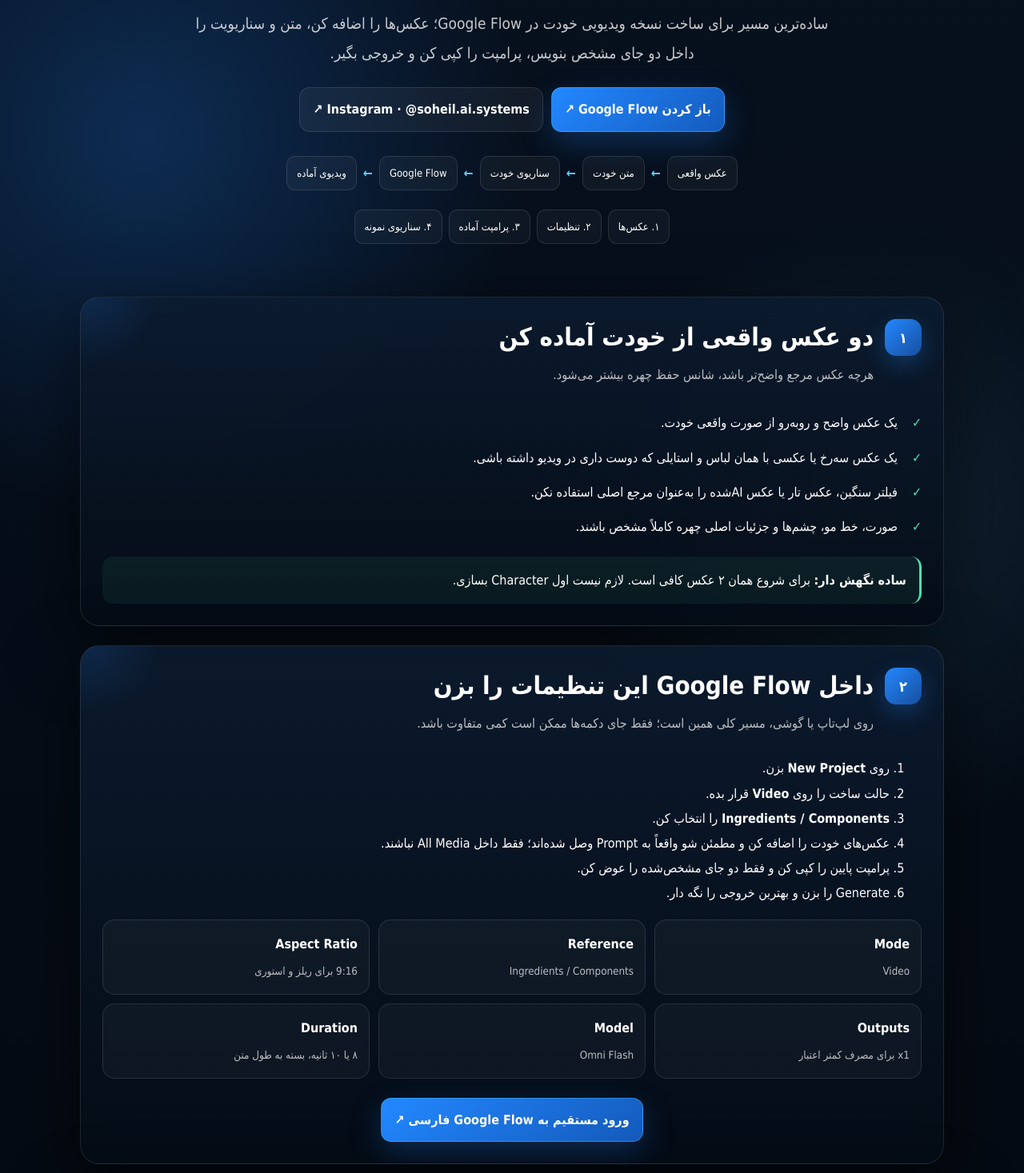
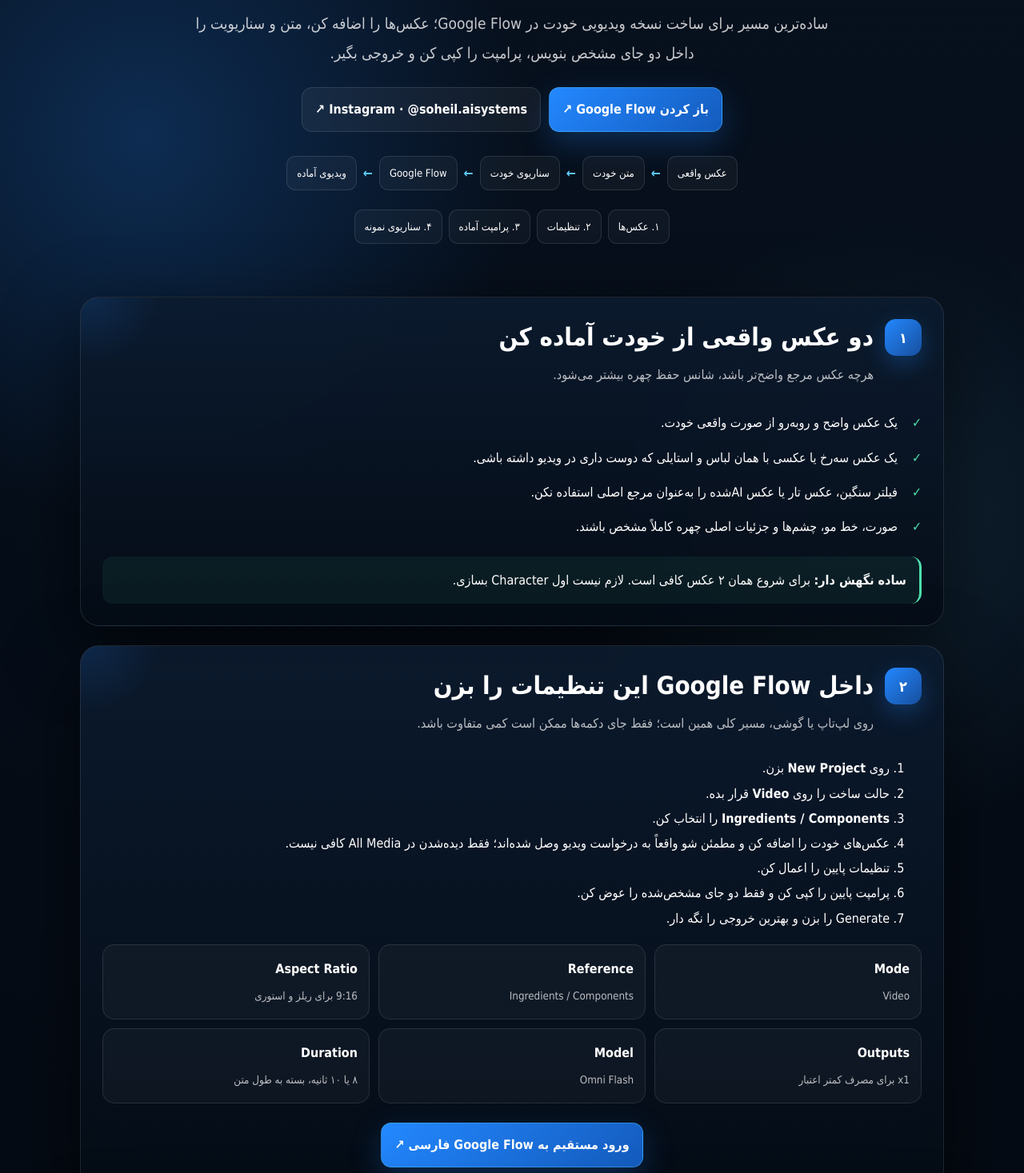
Before and after one commit to soheil78ai/characters, a plain HTML site: page index.html in a window 1280 px wide. Shown: the part 307-1774 px from the top of the page at 80% size. Drawn offline with Linux system fonts and the light colour scheme.

Commit message:
Fix Instagram handle to @soheil.aisystems

```diff
--- a/index.html
+++ b/index.html
@@ -64,7 +64,7 @@
     <p class="lead">ساده‌ترین مسیر برای ساخت نسخه ویدیویی خودت در Google Flow؛ عکس‌ها را اضافه کن، متن و سناریویت را داخل دو جای مشخص بنویس، پرامپت را کپی کن و خروجی بگیر.</p>
     <div class="hero-actions">
       <a class="btn primary" href="https://labs.google/fx/fa/tools/flow" target="_blank" rel="noopener">باز کردن Google Flow ↗</a>
-      <a class="btn" href="https://www.instagram.com/soheil.ai.systems/" target="_blank" rel="noopener">Instagram · @soheil.ai.systems ↗</a>
+      <a class="btn" href="https://www.instagram.com/soheil.aisystems/" target="_blank" rel="noopener">Instagram · @soheil.aisystems ↗</a>
     </div>
     <div class="flow"><span>عکس واقعی</span><b class="arrow">←</b><span>متن خودت</span><b class="arrow">←</b><span>سناریوی خودت</span><b class="arrow">←</b><span>Google Flow</span><b class="arrow">←</b><span>ویدیوی آماده</span></div>
     <div class="nav"><a href="#photos">۱. عکس‌ها</a><a href="#flow">۲. تنظیمات</a><a href="#prompt">۳. پرامپت آماده</a><a href="#example">۴. سناریوی نمونه</a></div>
@@ -87,7 +87,8 @@
       <li>روی <b>New Project</b> بزن.</li>
       <li>حالت ساخت را روی <b>Video</b> قرار بده.</li>
       <li><b>Ingredients / Components</b> را انتخاب کن.</li>
-      <li>عکس‌های خودت را اضافه کن و مطمئن شو واقعاً به Prompt وصل شده‌اند؛ فقط داخل All Media نباشند.</li>
+      <li>عکس‌های خودت را اضافه کن و مطمئن شو واقعاً به درخواست ویدیو وصل شده‌اند؛ فقط دیده‌شدن در All Media کافی نیست.</li>
+      <li>تنظیمات پایین را اعمال کن.</li>
       <li>پرامپت پایین را کپی کن و فقط دو جای مشخص‌شده را عوض کن.</li>
       <li>Generate را بزن و بهترین خروجی را نگه دار.</li>
     </ol>
@@ -226,7 +227,7 @@
     <h2><span class="gradient">فقط محتوا را هوشمند نکن؛ خود کسب‌وکارت را سیستم‌سازی کن.</span></h2>
     <p class="lead">اگر هنوز بخش‌هایی از کسب‌وکارت را دستی و تکراری انجام می‌دهی، می‌شود با برنامه‌نویسی، اتوماسیون و هوش مصنوعی آن‌ها را سریع‌تر، دقیق‌تر و مقیاس‌پذیرتر کرد.</p>
     <div class="hero-actions">
-      <a class="btn primary" href="https://www.instagram.com/soheil.ai.systems/" target="_blank" rel="noopener">مشاهده پیج Soheil AI Systems ↗</a>
+      <a class="btn primary" href="https://www.instagram.com/soheil.aisystems/" target="_blank" rel="noopener">مشاهده پیج Soheil AI Systems ↗</a>
       <a class="btn" href="https://soheilai.com" target="_blank" rel="noopener">ورود به soheilai.com ↗</a>
     </div>
     <p style="margin-top:20px;font-weight:800">جهان با سرعت 10X در حال حرکته؛ حواست باشه عقب نمونی. ⚡</p>
@@ -236,7 +237,7 @@
     <strong>SOHEIL AI SYSTEMS</strong><br>
     <span class="muted">Full-Stack Development · AI Systems · Automation</span>
     <div class="socials">
-      <a href="https://www.instagram.com/soheil.ai.systems/" target="_blank" rel="noopener">@soheil.ai.systems</a>
+      <a href="https://www.instagram.com/soheil.aisystems/" target="_blank" rel="noopener">@soheil.aisystems</a>
       <a href="https://soheilai.com" target="_blank" rel="noopener">soheilai.com</a>
       <a href="https://labs.google/fx/fa/tools/flow" target="_blank" rel="noopener">Google Flow</a>
     </div>
```
